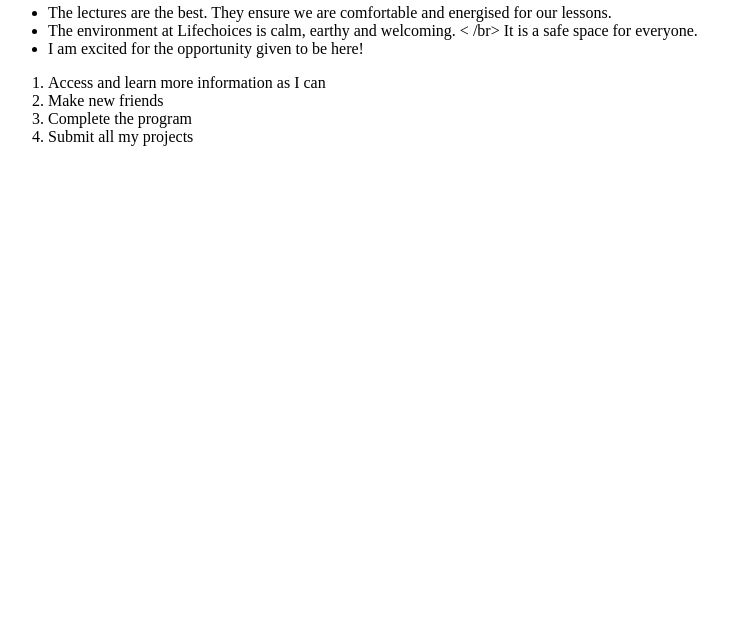
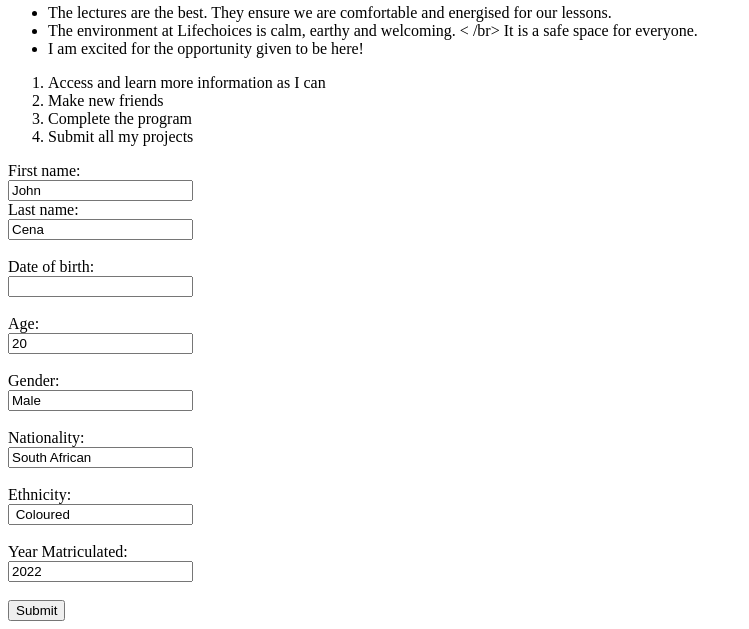
Before and after one commit to ziziphomandilakhengcolo/Wednesday, a plain HTML site: page index.html in a window 1280 px wide. Shown: the part 896-1525 px from the top of the page, without its empty margins (0-749 px from the left). Before the commit the page ends 1058 px from the top, so only its background shows below. Drawn offline with Linux system fonts and the light colour scheme.

Commit message:
index.html

```diff
--- a/index.html
+++ b/index.html
@@ -113,5 +113,26 @@
         <li>Submit all my projects</li>
 
         </ol>
+
+        <form action="/action_page.php">
+            <label for="fname">First name:</label><br>
+            <input type="text" id="fname" name="fname" value="John"><br>
+            <label for="lname">Last name:</label><br>
+            <input type="text" id="lname" name="lname" value="Cena"><br><br>
+            <label for="ddob "> Date of birth:</label><br>
+            <input type="number" id="ddob" name="ddob" value="25/05/2003"><br><br>
+            <label for="iAge">Age:</label><br>
+            <input type="number" id="iAge" name="iAge" value="20"><br><br>
+            <label for="gGender">Gender:</label><br>
+            <input type="text" id="gGender" name="gGender" value="Male"><br><br>
+            <label for="nNationality">Nationality:</label><br>
+            <input type="text" id="nNationality" name="nNationality" value="South African"><br><br>
+            <label for="eEthnicity">Ethnicity:</label><br>
+            <input type="text" id="eEthnicity" name="eEthnicity" value=" Coloured"><br><br>
+            <label for="mMatric">Year Matriculated:</label><br>
+            <input type="number" id="mMatric" name="mMatric" value="2022"><br><br>
+
+            <input type="submit" value="Submit">
+          </form>
 </body>
 </html>
```
